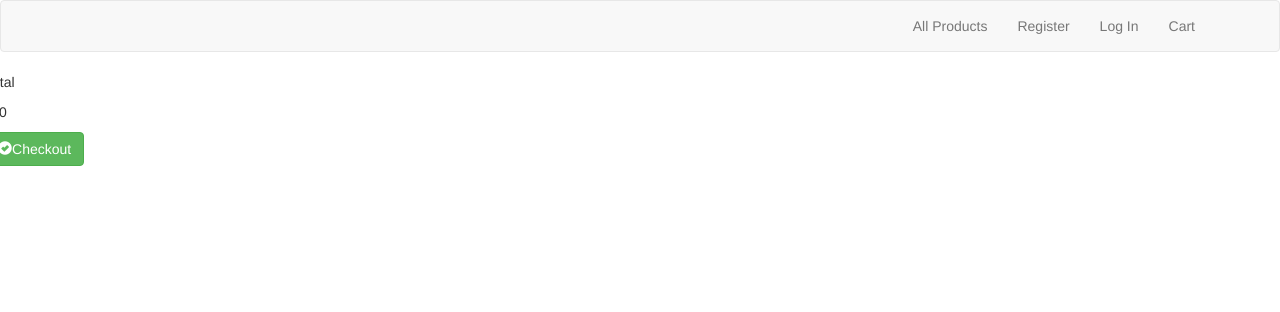
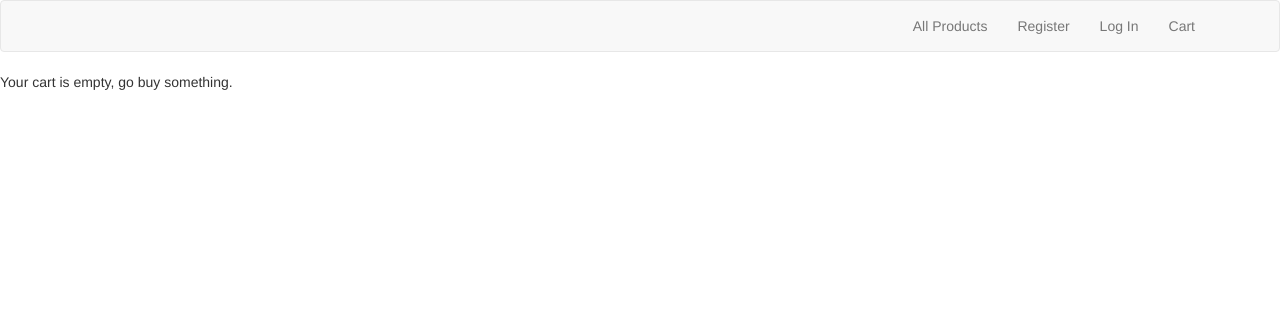
Before and after one commit to Code-Institute-Submissions/full_stack_stream_four_happy_box, a Django app: page /cart/ in a window 1280 px wide. Shown: the top 312 px of the page. Run offline with Django 3.2, Linux system fonts and the light colour scheme; some libraries are stand-ins or nearby versions.

Commit message:
cart page displaying

```diff
--- a/cart/templates/cart/cart.html
+++ b/cart/templates/cart/cart.html
@@ -1,17 +1,13 @@
-
-{% extends 'base.html' %}
-{% load static from staticfiles %}
-{% load bootstrap_tags %}
-
-{% block content %}
-<div class="row row-flex">
+{% extends 'base.html' %} {% load static from staticfiles %} {% load bootstrap_tags %} {% block content %} {% if cart_items|length > 0 %}
+<div class="container">
     {% for item in cart_items %}
 
-    <div class="col-xs-10 col-xs-offset-1 col-sm-offset-0 col-sm-6 col-md-4 display panel panel-display">
+    <div class="row">
+        <div class="col-xs-6">
 
-        <div class="product" style="background-image: url('{{ MEDIA_URL }}{{ item.product.image }}')"></div>
-
-        <div class="caption">
+            <img src='{{ MEDIA_URL}}{{item.product.image}}'>
+        </div>
+        <div class="col-xs-6">
             <h3>{{ item.product.name }}</h3>
             <p class="product-description">{{ item.product.description }}</p>
             <p>{{ item.product.price }}</p>
@@ -32,12 +28,21 @@
             </p>
         </div>
     </div>
+
+    <div class="col-xs-12">
+        <br>
+    </div>
     {% endfor %}
 </div>
-<div class="row">
-    <p>Total</p>
-    <p><span class="glyphicon glyphicon-euro" aria-hidden="true"></span>{{ total }}</p>
-    <a href="{% url 'checkout' %}" class="btn btn-success" role="button"><span class="glyphicon glyphicon-ok-sign" aria-hidden="true"></span>Checkout</a>
+<div class="container">
+    <div class="row">
+        <div class="col-xs-12 text-center">
+            <p>Total</p>
+            <p><span class="glyphicon glyphicon-euro" aria-hidden="true"></span>{{ total }}</p>
+            <a href="#" class="btn btn-success" role="button"><span class="glyphicon glyphicon-ok-sign" aria-hidden="true"></span>Checkout</a>
+        </div>
+    </div>
 </div>
-
-{% endblock %}
+{% else %}
+<p>Your cart is empty, go buy something.</p>
+{% endif %} {% endblock %}
```
Also changed, not shown: products/templates/products/product_list.html (indentation only).
